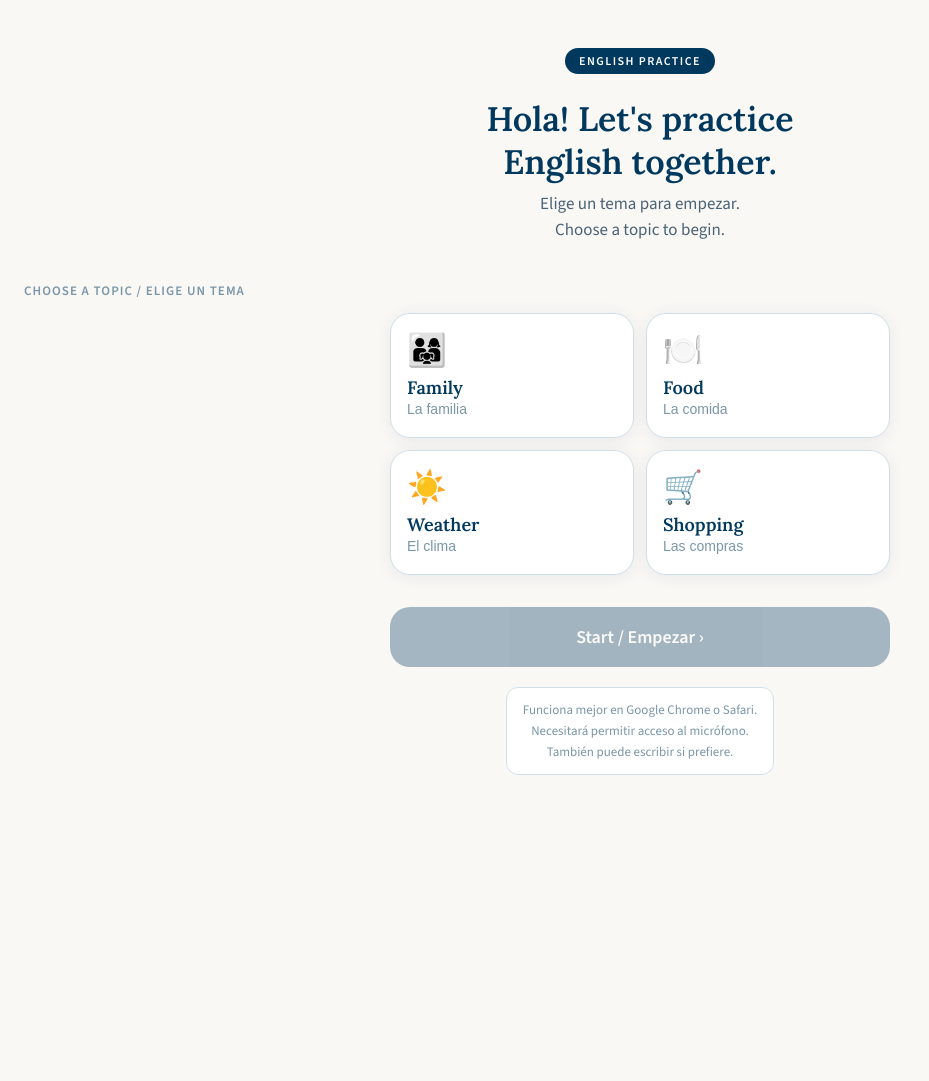
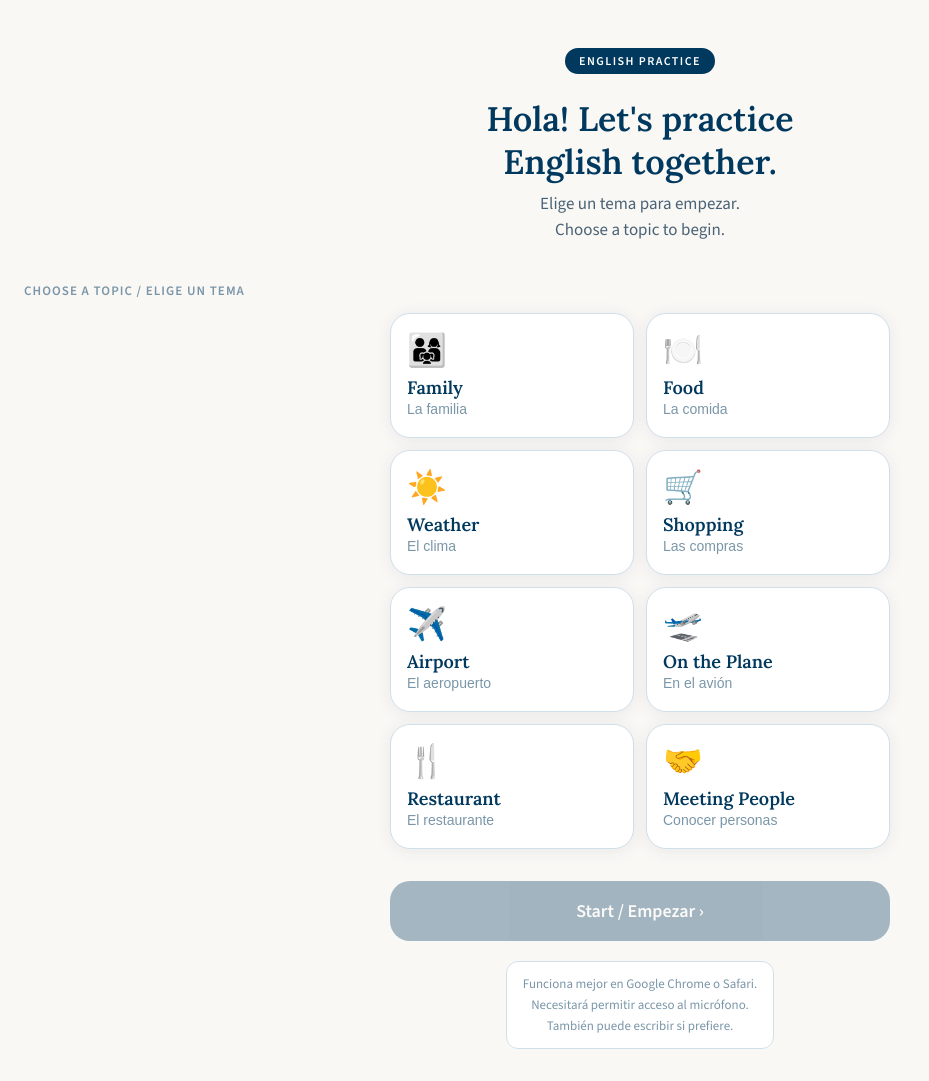
Before and after one commit to edwinruis/moms-english, a plain HTML site: page index.html in a window 1280 px wide. Shown: the whole page, without its empty margins (0-929 px from the left). Before the commit the page ends 807 px from the top, so only its background shows below. Drawn offline with nearby package versions, Linux system fonts and the light colour scheme.

Commit message:
Update index.html
added other situations

```diff
--- a/index.html
+++ b/index.html
@@ -117,6 +117,26 @@
       <span class="topic-icon">🛒</span>
       <span class="topic-en">Shopping</span>
       <span class="topic-es">Las compras</span>
+    </button>
+    <button class="topic-btn" onclick="selectTopic(this,'airport','At the Airport / En el aeropuerto','Practice conversations at check-in, security (TSA), boarding, and asking for help at the airport.')">
+      <span class="topic-icon">✈️</span>
+      <span class="topic-en">Airport</span>
+      <span class="topic-es">El aeropuerto</span>
+    </button>
+    <button class="topic-btn" onclick="selectTopic(this,'plane','On the Plane / En el avión','Practice talking to flight attendants, asking for things, and chatting with fellow passengers.')">
+      <span class="topic-icon">🛫</span>
+      <span class="topic-en">On the Plane</span>
+      <span class="topic-es">En el avión</span>
+    </button>
+    <button class="topic-btn" onclick="selectTopic(this,'restaurant','At the Restaurant / En el restaurante','Practice ordering food, asking questions about the menu, and talking to the waiter.')">
+      <span class="topic-icon">🍴</span>
+      <span class="topic-en">Restaurant</span>
+      <span class="topic-es">El restaurante</span>
+    </button>
+    <button class="topic-btn" onclick="selectTopic(this,'meeting','Meeting New People / Conocer personas','Practice introducing yourself, asking names, where people are from, and simple small talk.')">
+      <span class="topic-icon">🤝</span>
+      <span class="topic-en">Meeting People</span>
+      <span class="topic-es">Conocer personas</span>
     </button>
   </div>
   <button class="start-btn" id="start-btn" disabled onclick="startChat()">Start / Empezar ›</button>
```
